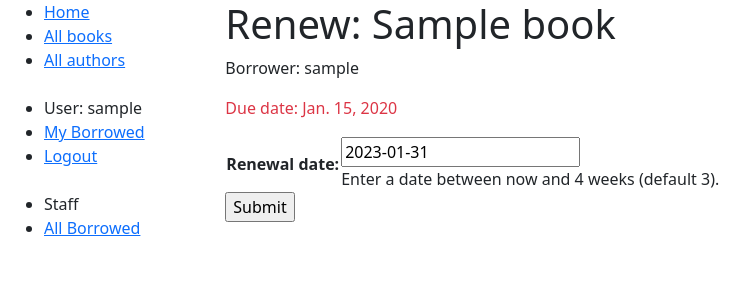
After one commit to jvlaj/inventory, a Django app: page /home/book/00000000-0000-0000-0000-000000000001/renew/ in a window 1280 px wide. The commit adds this page. Shown: the top 300 px of the page, without its empty margins (0-756 px from the left). Run offline with Django 4.2, Linux system fonts and the light colour scheme; a user stored in the database is signed in; tables that the repository leaves empty hold one stand-in row (values such as "Sample post").

Commit message:
Added basic Django form functionality to renew books

```diff
--- /dev/null
+++ b/home/forms.py
@@ -0,0 +1,20 @@
+import datetime
+
+from django import forms
+
+from django.core.exceptions import ValidationError
+from django.utils.translation import gettext_lazy as _
+
+class RenewBookForm(forms.Form):
+    renewal_date = forms.DateField(help_text="Enter a date between now and 4 weeks (default 3).")
+
+    def clean_renewal_date(self):
+        data = self.cleaned_data['renewal_date']
+
+        if data < datetime.date.today():
+            raise ValidationError(_('Invalid date - renewal in past'))
+
+        if data > datetime.date.today() + datetime.timedelta(weeks=4):
+            raise ValidationError(_('Invalid date - renewal more than 4 weeks ahead'))
+
+        return data
--- /dev/null
+++ b/home/templates/home/book_renew_librarian.html
@@ -0,0 +1,15 @@
+{% extends "base_generic.html" %}
+
+{% block content %}
+    <h1>Renew: {{ book_instance.book.title }}</h1>
+    <p>Borrower: {{ book_instance.borrower }}</p>
+    <p {% if book_instance.is_overdue %} class="text-danger" {% endif %}>Due date: {{ book_instance.due_back }}</p>
+
+    <form action="" method="post">
+        {% csrf_token %}
+        <table>
+            {{ form.as_table }}
+        </table>
+        <input type="submit" value="Submit">
+    </form>
+{% endblock %}
--- a/home/templates/home/bookinstance_list_all_borrowed.html
+++ b/home/templates/home/bookinstance_list_all_borrowed.html
@@ -9,6 +9,9 @@
                 <li class="{% if bookinst.is_overdue %} text-danger{% endif %}">
                     <a href="{% url 'book-detail' bookinst.book.pk %}">{{ bookinst.book.title }}</a>
                     ({{ bookinst.due_back }}) - {{ bookinst.borrower }}
+                    {% if perms.home.can_mark_returned %}
+                        - <a href="{% url 'renew-book-librarian' bookinst.id %}">Renew</a>
+                    {% endif %}
                 </li>
             {% endfor %}
         </ul>
--- a/home/urls.py
+++ b/home/urls.py
@@ -5,6 +5,7 @@ urlpatterns = [
     path('', views.index, name='index'),
     path('books/', views.BookListView.as_view(), name='books'),
     re_path(r'^book/(?P<pk>\d+)$', views.BookDetailView.as_view(), name='book-detail'),
+    path('book/<uuid:pk>/renew/', views.renew_book_librarian, name='renew-book-librarian'),
     path('authors/', views.AuthorListView.as_view(), name='authors'),
     re_path(r'^authors/(?P<pk>\d+)$', views.AuthorDetailView.as_view(), name='author-detail'),
     path('mybooks/', views.LoanedBooksByUserListView.as_view(), name='my-borrowed'),
--- a/home/views.py
+++ b/home/views.py
@@ -1,8 +1,14 @@
-from django.shortcuts import render
+import datetime
+
+from django.shortcuts import render, get_object_or_404
+from django.http import HttpResponseRedirect
+from django.urls import reverse
 from .models import Book, Author, BookInstance, Genre
 from django.views import generic
 from django.contrib.auth.mixins import LoginRequiredMixin, PermissionRequiredMixin
-from django.contrib.auth.decorators import permission_required
+from django.contrib.auth.decorators import permission_required, login_required
+
+from home.forms import RenewBookForm
 
 
 def index(request):
@@ -31,6 +37,31 @@ def index(request):
     }
 
     return render(request, 'index.html', context)
+
+
+@login_required()
+@permission_required('home.can_mark_returned', raise_exception=True)
+def renew_book_librarian(request, pk):
+    book_instance = get_object_or_404(BookInstance, pk=pk)
+
+    if request.method == 'POST':
+        form = RenewBookForm(request.POST)
+
+        if form.is_valid():
+            book_instance.due_back = form.cleaned_data['renewal_date']
+            book_instance.save()
+
+            return HttpResponseRedirect(reverse('all-borrowed'))
+    else:
+        proposed_renewal_date = datetime.date.today() + datetime.timedelta(weeks=3)
+        form = RenewBookForm(initial={'renewal_date': proposed_renewal_date})
+
+    context = {
+        'form': form,
+        'book_instance': book_instance,
+    }
+
+    return render(request, 'home/book_renew_librarian.html', context)
 
 
 class BookListView(generic.ListView):
```
